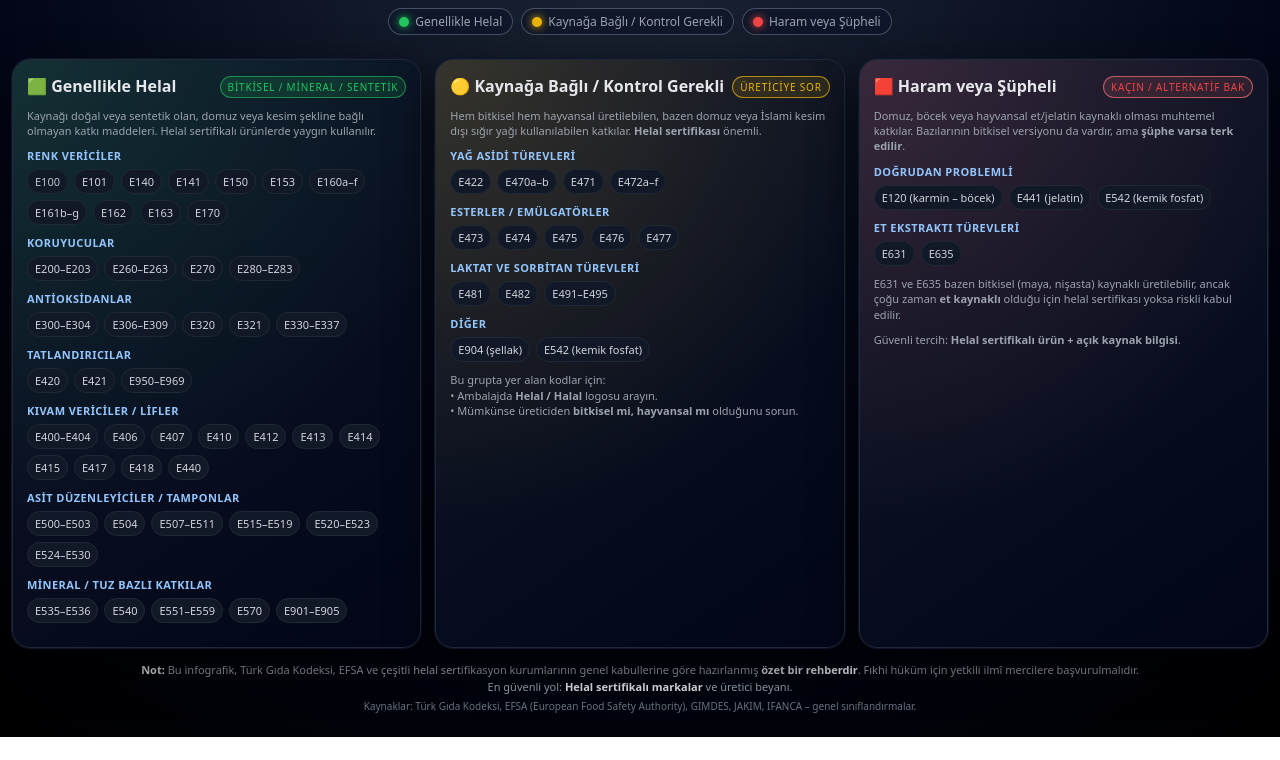
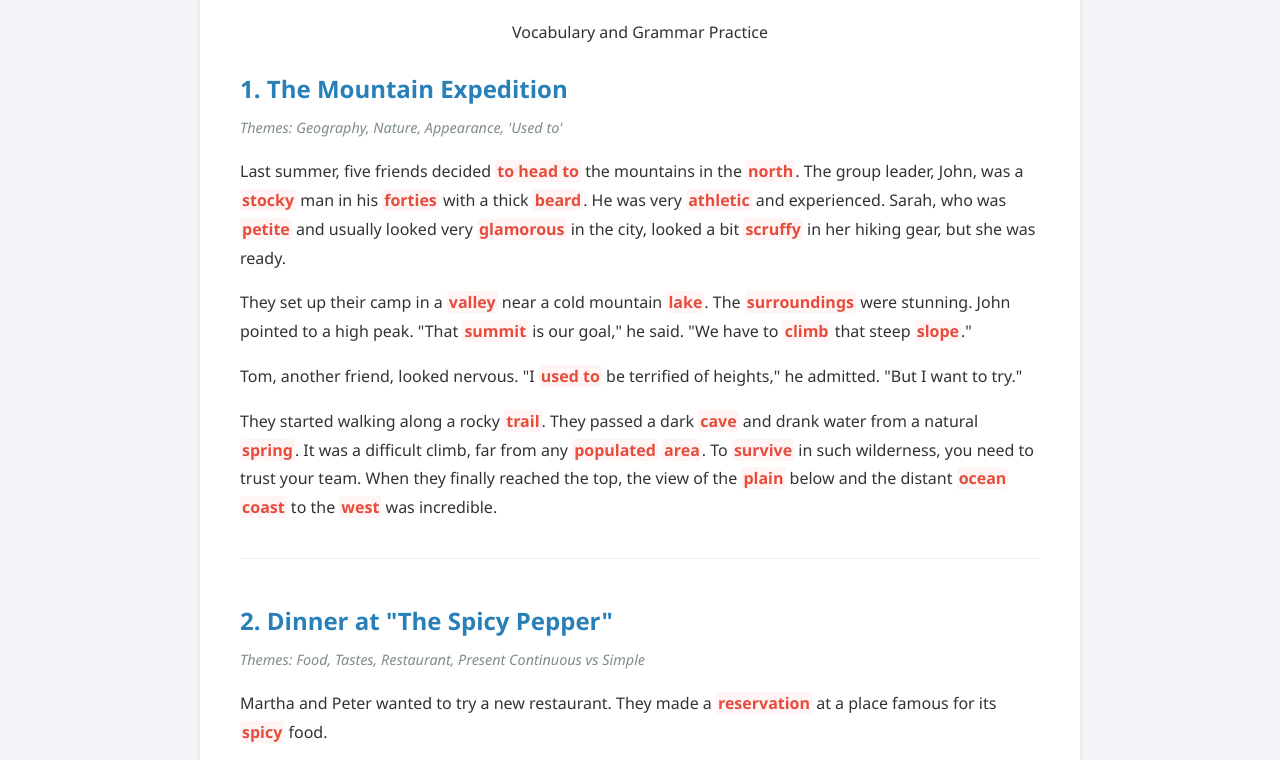
Before and after one commit to ihsanalgul/halal, a plain HTML site: page index.html in a window 1280 px wide. Shown: the part 154-914 px from the top of the page. Before the commit the page ends 891 px from the top, so only its background shows below. Drawn offline with Linux system fonts and the light colour scheme.

Commit message:
Update index.html for exam

```diff
--- a/index.html
+++ b/index.html
@@ -1,510 +1,156 @@
 <!DOCTYPE html>
-<html lang="tr">
+<html lang="en">
 <head>
-  <meta charset="UTF-8" />
-  <title>Helal E-Kodları Kılavuzu</title>
-  <meta name="viewport" content="width=device-width, initial-scale=1" />
-  <meta name="description" content="Helal, şüpheli ve haram E-kodları için hızlı infografik kılavuz." />
+    <meta charset="UTF-8">
+    <meta name="viewport" content="width=device-width, initial-scale=1.0">
+    <title>My English Learning Stories</title>
     <style>
-    :root {
-      --bg: #0f172a;
-      --card-bg: #020617;
-      --card-border: #1e293b;
-      --accent: #22c55e;
-      --accent-soft: rgba(34, 197, 94, 0.15);
-      --accent-warn: #eab308;
-      --accent-haram: #ef4444;
-      --text-main: #e5e7eb;
-      --text-muted: #9ca3af;
-      --pill-bg: #111827;
-      --pill-border: #1f2933;
+        body {
+            font-family: 'Segoe UI', Tahoma, Geneva, Verdana, sans-serif;
+            line-height: 1.8;
+            color: #333;
+            background-color: #f4f4f9;
+            margin: 0;
+            padding: 20px;
         }
-
-    * {
-      box-sizing: border-box;
-      margin: 0;
-      padding: 0;
+        .container {
+            max-width: 800px;
+            margin: 0 auto;
+            background: #fff;
+            padding: 40px;
+            border-radius: 10px;
+            box-shadow: 0 4px 6px rgba(0,0,0,0.1);
         }
-
-    body {
-      font-family: system-ui, -apple-system, BlinkMacSystemFont, "Segoe UI", sans-serif;
-      background: radial-gradient(circle at top, #1f2937 0, #020617 60%, #000 100%);
-      color: var(--text-main);
-      min-height: 100vh;
-      display: flex;
-      justify-content: center;
-      padding: 24px 12px;
+        h1 {
+            text-align: center;
+            color: #2c3e50;
+            border-bottom: 2px solid #3498db;
+            padding-bottom: 10px;
         }
-
-    .page {
-      width: 100%;
-      max-width: none;
+        .story-card {
+            margin-bottom: 40px;
+            border-bottom: 1px solid #eee;
+            padding-bottom: 20px;
         }
-
-    .header {
+        .story-title {
+            color: #2980b9;
+            margin-bottom: 5px;
+        }
+        .themes {
+            font-size: 0.9em;
+            color: #7f8c8d;
+            font-style: italic;
+            margin-bottom: 15px;
+            display: block;
+        }
+        strong {
+            color: #e74c3c; /* Vurgulanan kelimeler kırmızımsı olur */
+            background-color: #fff5f5;
+            padding: 0 2px;
+            border-radius: 3px;
+        }
+        footer {
             text-align: center;
-      margin-bottom: 24px;
-    }
-
-    .badge {
-      display: inline-flex;
-      align-items: center;
-      gap: 8px;
-      padding: 4px 10px;
-      border-radius: 999px;
-      background: rgba(15, 118, 110, 0.2);
-      border: 1px solid rgba(34, 211, 238, 0.5);
-      font-size: 12px;
-      color: var(--text-muted);
-      margin-bottom: 8px;
-    }
-
-    .badge-dot {
-      width: 8px;
-      height: 8px;
-      border-radius: 999px;
-      background: #22d3ee;
-      box-shadow: 0 0 12px #22d3ee;
-    }
-
-    h1 {
-      font-size: clamp(24px, 4vw, 32px);
-      font-weight: 700;
-      margin-bottom: 6px;
-    }
-
-    .subtitle {
-      font-size: 14px;
-      color: var(--text-muted);
-      max-width: 620px;
-      margin: 0 auto 16px auto;
-    }
-
-    .legend {
-      display: flex;
-      justify-content: center;
-      flex-wrap: wrap;
-      gap: 8px;
-      font-size: 12px;
-      margin-bottom: 16px;
-    }
-
-    .legend-item {
-      display: inline-flex;
-      align-items: center;
-      gap: 6px;
-      padding: 4px 10px;
-      border-radius: 999px;
-      background: rgba(15, 23, 42, 0.9);
-      border: 1px solid rgba(148, 163, 184, 0.4);
-      color: var(--text-muted);
-    }
-
-    .legend-dot {
-      width: 10px;
-      height: 10px;
-      border-radius: 999px;
-    }
-
-    .legend-dot.helal {
-      background: var(--accent);
-      box-shadow: 0 0 8px var(--accent);
-    }
-
-    .legend-dot.warn {
-      background: var(--accent-warn);
-      box-shadow: 0 0 8px var(--accent-warn);
-    }
-
-    .legend-dot.haram {
-      background: var(--accent-haram);
-      box-shadow: 0 0 8px var(--accent-haram);
-    }
-
-    .grid {
-      display: grid;
-      grid-template-columns: repeat(3, minmax(0, 1fr));
-      gap: 14px;
-      margin-bottom: 14px;
-    }
-
-    @media (max-width: 900px) {
-      .grid {
-        grid-template-columns: 1fr;
-      }
-    }
-
-    .card {
-      border-radius: 18px;
-      background: linear-gradient(145deg, rgba(15,23,42,0.98), rgba(2,6,23,1));
-      border: 1px solid var(--card-border);
-      padding: 14px;
-      box-shadow:
-        0 0 0 1px rgba(15,23,42,0.9),
-        0 18px 45px rgba(0,0,0,0.7);
-      position: relative;
-      overflow: hidden;
-    }
-
-    .card::before {
-      content: "";
-      position: absolute;
-      inset: 0;
-      background: radial-gradient(circle at top left, rgba(34,197,94,0.2), transparent 65%);
-      opacity: 0.7;
-      pointer-events: none;
-      mix-blend-mode: screen;
-    }
-
-    .card.warn::before {
-      background: radial-gradient(circle at top left, rgba(234,179,8,0.25), transparent 65%);
-    }
-
-    .card.haram::before {
-      background: radial-gradient(circle at top left, rgba(248,113,113,0.25), transparent 65%);
-    }
-
-    .card-header {
-      position: relative;
-      display: flex;
-      align-items: center;
-      justify-content: space-between;
-      margin-bottom: 8px;
-    }
-
-    .card-title {
-      font-size: 16px;
-      font-weight: 700;
-      display: flex;
-      align-items: center;
-      gap: 8px;
-      line-height: 1.6;
-    }
-
-    .card-chip {
-      font-size: 10px;
-      text-transform: uppercase;
-      letter-spacing: 0.08em;
-      padding: 3px 7px;
-      border-radius: 999px;
-      background: var(--accent-soft);
-      color: var(--accent);
-      border: 1px solid rgba(34,197,94,0.6);
-    }
-
-    .card-chip.warn {
-      background: rgba(234,179,8,0.12);
-      color: var(--accent-warn);
-      border-color: rgba(234,179,8,0.7);
-    }
-
-    .card-chip.haram {
-      background: rgba(248,113,113,0.12);
-      color: var(--accent-haram);
-      border-color: rgba(248,113,113,0.7);
-    }
-
-    .card-desc {
-      position: relative;
-      font-size: 11px;
-      color: var(--text-muted);
-      margin-bottom: 10px;
-      line-height: 1.4;
-    }
-
-    .group {
-      position: relative;
-      margin-bottom: 10px;
-    }
-
-    .group-label {
-      font-size: 11px;
-      font-weight: 600;
-      letter-spacing: 0.04em;
-      text-transform: uppercase;
-      color: #93c5fd;
-      margin-bottom: 6px;
-    }
-
-    .pill-row {
-      display: flex;
-      flex-wrap: wrap;
-      gap: 6px;
-    }
-
-    .pill {
-      font-size: 11px;
-      padding: 4px 7px;
-      border-radius: 999px;
-      background: var(--pill-bg);
-      border: 1px solid var(--pill-border);
-      color: #d1d5db;
-      white-space: nowrap;
-    }
-
-    .pill-range {
-      opacity: 0.9;
-    }
-
-    .footer {
-      font-size: 11px;
-      color: var(--text-muted);
-      text-align: center;
-      margin-top: 8px;
-      line-height: 1.5;
-    }
-
-    .footer strong {
-      color: #e5e7eb;
-    }
-
-    .source {
-      font-size: 10px;
-      text-align: center;
-      color: #6b7280;
-      margin-top: 4px;
+            margin-top: 50px;
+            font-size: 0.8em;
+            color: #777;
         }
     </style>
 </head>
 <body>
-  <main class="page">
-    <header class="header">
-      <div class="badge">
-        <span class="badge-dot"></span>
-        <span>Helal E-Kodları – Hızlı Referans</span>
-      </div>
-      <h1>Helal E-Kodları İnfoGrafiği</h1>
-      <p class="subtitle">
-        Aşağıdaki liste, gıda katkı maddelerini genel helallik durumuna göre <strong>özetler</strong>.
-        Kesin hüküm için her zaman <strong>helal sertifikası</strong> ve üretici bilgisi esas alınmalıdır.
+
+<div class="container">
+    <h1>📚 English Study Stories</h1>
+    <p style="text-align: center;">Vocabulary and Grammar Practice</p>
+
+    <div class="story-card">
+        <h2 class="story-title">1. The Mountain Expedition</h2>
+        <span class="themes">Themes: Geography, Nature, Appearance, 'Used to'</span>
+        <p>
+            Last summer, five friends decided <strong>to head to</strong> the mountains in the <strong>north</strong>. The group leader, John, was a <strong>stocky</strong> man in his <strong>forties</strong> with a thick <strong>beard</strong>. He was very <strong>athletic</strong> and experienced. Sarah, who was <strong>petite</strong> and usually looked very <strong>glamorous</strong> in the city, looked a bit <strong>scruffy</strong> in her hiking gear, but she was ready.
         </p>
-      <div class="legend">
-        <div class="legend-item">
-          <span class="legend-dot helal"></span> Genellikle Helal
-        </div>
-        <div class="legend-item">
-          <span class="legend-dot warn"></span> Kaynağa Bağlı / Kontrol Gerekli
-        </div>
-        <div class="legend-item">
-          <span class="legend-dot haram"></span> Haram veya Şüpheli
-        </div>
-      </div>
-    </header>
-
-    <section class="grid">
-      <!-- GENELLİKLE HELAL -->
-      <article class="card">
-        <div class="card-header">
-          <div class="card-title">
-            🟩 Genellikle Helal
-          </div>
-          <span class="card-chip">Bitkisel / Mineral / Sentetik</span>
-        </div>
-        <p class="card-desc">
-          Kaynağı doğal veya sentetik olan, domuz veya kesim şekline bağlı olmayan katkı maddeleri.
-          Helal sertifikalı ürünlerde yaygın kullanılır.
+        <p>
+            They set up their camp in a <strong>valley</strong> near a cold mountain <strong>lake</strong>. The <strong>surroundings</strong> were stunning. John pointed to a high peak. "That <strong>summit</strong> is our goal," he said. "We have to <strong>climb</strong> that steep <strong>slope</strong>."
         </p>
-
-        <div class="group">
-          <div class="group-label">Renk vericiler</div>
-          <div class="pill-row">
-            <span class="pill pill-range">E100</span>
-            <span class="pill">E101</span>
-            <span class="pill">E140</span>
-            <span class="pill">E141</span>
-            <span class="pill">E150</span>
-            <span class="pill">E153</span>
-            <span class="pill">E160a–f</span>
-            <span class="pill">E161b–g</span>
-            <span class="pill">E162</span>
-            <span class="pill">E163</span>
-            <span class="pill">E170</span>
-          </div>
+        <p>
+            Tom, another friend, looked nervous. "I <strong>used to</strong> be terrified of heights," he admitted. "But I want to try."
+        </p>
+        <p>
+            They started walking along a rocky <strong>trail</strong>. They passed a dark <strong>cave</strong> and drank water from a natural <strong>spring</strong>. It was a difficult climb, far from any <strong>populated</strong> <strong>area</strong>. To <strong>survive</strong> in such wilderness, you need to trust your team. When they finally reached the top, the view of the <strong>plain</strong> below and the distant <strong>ocean</strong> <strong>coast</strong> to the <strong>west</strong> was incredible.
+        </p>
     </div>
 
-        <div class="group">
-          <div class="group-label">Koruyucular</div>
-          <div class="pill-row">
-            <span class="pill">E200–E203</span>
-            <span class="pill">E260–E263</span>
-            <span class="pill">E270</span>
-            <span class="pill">E280–E283</span>
-          </div>
+    <div class="story-card">
+        <h2 class="story-title">2. Dinner at "The Spicy Pepper"</h2>
+        <span class="themes">Themes: Food, Tastes, Restaurant, Present Continuous vs Simple</span>
+        <p>
+            Martha and Peter wanted to try a new restaurant. They made a <strong>reservation</strong> at a place famous for its <strong>spicy</strong> food.
+        </p>
+        <p>
+            "Do we <strong>have a table</strong>?" Peter asked the waiter.
+            <br>"Yes, right this way," the waiter said, placing a cloth <strong>napkin</strong> on their laps. "Tonight, the chef's appetizer is <strong>on the house</strong>. It's a real <strong>treat</strong>."
+        </p>
+        <p>
+            He brought a plate of <strong>crunchy</strong> fried vegetables. "Martha is <strong>tasting</strong> the appetizer right now," Peter thought. "She looks happy."
+            <br>"Mmm, this <strong>tastes</strong> delicious," Martha said. "I love the <strong>flavor</strong> of the fresh <strong>ingredients</strong>."
+        </p>
+        <p>
+            For the main course, Martha, who is a <strong>vegetarian</strong>, ordered a <strong>savory</strong> stew packed with <strong>cabbage</strong>, <strong>bell peppers</strong>, and beans. Peter, who was very hungry, was ready <strong>to devour</strong> the <strong>daily special</strong>: a large steak.
+        </p>
+        <p>
+            The chef is known <strong>to whip up</strong> amazing sauces. "Be careful, the sauce is hot!" the waiter warned. It was a fantastic meal. They were so <strong>full up</strong> that they couldn't eat dessert, not even a small <strong>pastry</strong>. They paid the bill and left a generous <strong>tip</strong>.
+        </p>
     </div>
 
-        <div class="group">
-          <div class="group-label">Antioksidanlar</div>
-          <div class="pill-row">
-            <span class="pill">E300–E304</span>
-            <span class="pill">E306–E309</span>
-            <span class="pill">E320</span>
-            <span class="pill">E321</span>
-            <span class="pill">E330–E337</span>
-          </div>
+    <div class="story-card">
+        <h2 class="story-title">3. Generations</h2>
+        <span class="themes">Themes: Aging, Appearance, Personality, 'Used to'</span>
+        <p>
+            Arthur is a <strong>pensioner</strong> (or <strong>senior citizen</strong>) living in a quiet suburb. He is now an <strong>elderly</strong> man in his late <strong>80s</strong>. When he looks in the mirror, he remembers what he looked like <strong>before</strong>.
+        </p>
+        <p>
+            He <strong>used to</strong> have a head <strong>full</strong> of dark hair and <strong>broad</strong> shoulders. But years ago, he started <strong>to go grey</strong>, and then started <strong>to lose his hair</strong>. Now, he is quite thin and looks <strong>frail</strong>. Sometimes he feels tired and gets a bit <strong>grumpy</strong> about small things, but deep down, he is very <strong>sweet</strong>.
+        </p>
+        <p>
+            His granddaughter, Lily, visits him often. She is a <strong>twenty-something</strong> university student. She is very <strong>fashionable</strong>, wears her hair in <strong>bangs</strong> (or a <strong>fringe</strong>), and has a small <strong>tattoo</strong> on her arm. She looks very <strong>youthful</strong> and <strong>cute</strong>. Arthur loves that she makes an effort <strong>to keep in touch</strong>. They sit together, and he likes <strong>to remember</strong> stories from when her grandmother was alive, <strong>after</strong> they got married.
+        </p>
     </div>
 
-        <div class="group">
-          <div class="group-label">Tatlandırıcılar</div>
-          <div class="pill-row">
-            <span class="pill">E420</span>
-            <span class="pill">E421</span>
-            <span class="pill">E950–E969</span>
-          </div>
+    <div class="story-card">
+        <h2 class="story-title">4. Office Drama</h2>
+        <span class="themes">Themes: Relationships, Feelings, Conflict</span>
+        <p>
+            Clara is a <strong>smartly-dressed</strong> woman who works in a large company. When a new <strong>colleague</strong>, Dave, joined her team, she immediately <strong>had a crush on</strong> him. He was tall, had a <strong>pointy</strong> nose that she thought was charming, and a great sense of humor.
+        </p>
+        <p>
+            They soon realized they <strong>had a lot in common</strong>. They were both <strong>into</strong> hiking and foreign films. They started <strong>seeing each other</strong> quietly. It felt like a strong <strong>bond</strong> was forming.
+        </p>
+        <p>
+            However, after a few months, Clara heard some colleagues start <strong>to gossip</strong>. Someone said Dave might <strong>cheat on</strong> her with someone from another department. Clara felt incredibly <strong>depressed</strong>. She decided to confront him.
+        </p>
+        <p>
+            They <strong>had a terrible row</strong> in the park. "I can't <strong>trust</strong> you if there are secrets!" she cried. They almost decided <strong>to end</strong> the relationship right there. But they talked for hours. Dave explained it was a misunderstanding. Eventually, they hugged and <strong>made up</strong>. They are still a <strong>couple</strong> and are learning <strong>to get to know</strong> each other better every day.
+        </p>
     </div>
 
-        <div class="group">
-          <div class="group-label">Kıvam vericiler / Lifler</div>
-          <div class="pill-row">
-            <span class="pill">E400–E404</span>
-            <span class="pill">E406</span>
-            <span class="pill">E407</span>
-            <span class="pill">E410</span>
-            <span class="pill">E412</span>
-            <span class="pill">E413</span>
-            <span class="pill">E414</span>
-            <span class="pill">E415</span>
-            <span class="pill">E417</span>
-            <span class="pill">E418</span>
-            <span class="pill">E440</span>
-          </div>
+    <div class="story-card">
+        <h2 class="story-title">5. The City by the Border</h2>
+        <span class="themes">Themes: Geography, Possessives, Descriptions</span>
+        <p>
+            The country's <strong>capital</strong> city is located far in the <strong>south</strong>, but the most interesting city is "Rivertown" on the northern <strong>border</strong>. It is a heavily <strong>populated</strong> city built near a massive <strong>rock</strong> formation.
+        </p>
+        <p>
+            The city's main attraction is a dormant volcano that is not expected <strong>to erupt</strong> again. Many people travel there just to see the volcano's massive crater. The <strong>surroundings</strong> are very dry, almost like a <strong>desert</strong>, because it rarely rains.
+        </p>
+        <p>
+            My cousin's fiancée lives there. I don't know her well; she is just an <strong>acquaintance</strong> really, but she seems nice. She is a <strong>middle-aged</strong> woman who always looks very <strong>tanned</strong> because of the sunny climate. She says the best thing about the city is the <strong>people's</strong> spirit and the amazing <strong>sunsets'</strong> colors. It's important to her to live in a place with such unique geography.
+        </p>
     </div>
 
-        <div class="group">
-          <div class="group-label">Asit düzenleyiciler / Tamponlar</div>
-          <div class="pill-row">
-            <span class="pill">E500–E503</span>
-            <span class="pill">E504</span>
-            <span class="pill">E507–E511</span>
-            <span class="pill">E515–E519</span>
-            <span class="pill">E520–E523</span>
-            <span class="pill">E524–E530</span>
-          </div>
+    <footer>
+        <p>Study hard! 💪</p>
+    </footer>
 </div>
 
-        <div class="group">
-          <div class="group-label">Mineral / Tuz bazlı katkılar</div>
-          <div class="pill-row">
-            <span class="pill">E535–E536</span>
-            <span class="pill">E540</span>
-            <span class="pill">E551–E559</span>
-            <span class="pill">E570</span>
-            <span class="pill">E901–E905</span>
-          </div>
-        </div>
-      </article>
-
-      <!-- KAYNAĞA BAĞLI -->
-      <article class="card warn">
-        <div class="card-header">
-          <div class="card-title">
-            🟡 Kaynağa Bağlı / Kontrol Gerekli
-          </div>
-          <span class="card-chip warn">Üreticiye sor</span>
-        </div>
-        <p class="card-desc">
-          Hem bitkisel hem hayvansal üretilebilen, bazen domuz veya İslami kesim dışı sığır yağı
-          kullanılabilen katkılar. <strong>Helal sertifikası</strong> önemli.
-        </p>
-
-        <div class="group">
-          <div class="group-label">Yağ asidi türevleri</div>
-          <div class="pill-row">
-            <span class="pill">E422</span>
-            <span class="pill">E470a–b</span>
-            <span class="pill">E471</span>
-            <span class="pill">E472a–f</span>
-          </div>
-        </div>
-
-        <div class="group">
-          <div class="group-label">Esterler / Emülgatörler</div>
-          <div class="pill-row">
-            <span class="pill">E473</span>
-            <span class="pill">E474</span>
-            <span class="pill">E475</span>
-            <span class="pill">E476</span>
-            <span class="pill">E477</span>
-          </div>
-        </div>
-
-        <div class="group">
-          <div class="group-label">Laktat ve sorbitan türevleri</div>
-          <div class="pill-row">
-            <span class="pill">E481</span>
-            <span class="pill">E482</span>
-            <span class="pill">E491–E495</span>
-          </div>
-        </div>
-
-        <div class="group">
-          <div class="group-label">Diğer</div>
-          <div class="pill-row">
-            <span class="pill">E904 (şellak)</span>
-            <span class="pill">E542 (kemik fosfat)</span>
-          </div>
-        </div>
-
-        <p class="card-desc">
-          Bu grupta yer alan kodlar için:
-          <br />• Ambalajda <strong>Helal / Halal</strong> logosu arayın.
-          <br />• Mümkünse üreticiden <strong>bitkisel mi, hayvansal mı</strong> olduğunu sorun.
-        </p>
-      </article>
-
-      <!-- HARAM / ŞÜPHELİ -->
-      <article class="card haram">
-        <div class="card-header">
-          <div class="card-title">
-            🟥 Haram veya Şüpheli
-          </div>
-          <span class="card-chip haram">Kaçın / Alternatif bak</span>
-        </div>
-        <p class="card-desc">
-          Domuz, böcek veya hayvansal et/jelatin kaynaklı olması muhtemel katkılar. Bazılarının
-          bitkisel versiyonu da vardır, ama <strong>şüphe varsa terk edilir</strong>.
-        </p>
-
-        <div class="group">
-          <div class="group-label">Doğrudan problemli</div>
-          <div class="pill-row">
-            <span class="pill">E120 (karmin – böcek)</span>
-            <span class="pill">E441 (jelatin)</span>
-            <span class="pill">E542 (kemik fosfat)</span>
-          </div>
-        </div>
-
-        <div class="group">
-          <div class="group-label">Et ekstraktı türevleri</div>
-          <div class="pill-row">
-            <span class="pill">E631</span>
-            <span class="pill">E635</span>
-          </div>
-        </div>
-
-        <p class="card-desc">
-          E631 ve E635 bazen bitkisel (maya, nişasta) kaynaklı üretilebilir, ancak çoğu zaman
-          <strong>et kaynaklı</strong> olduğu için helal sertifikası yoksa riskli kabul edilir.
-        </p>
-
-        <p class="card-desc">
-          Güvenli tercih: <strong>Helal sertifikalı ürün + açık kaynak bilgisi</strong>.
-        </p>
-      </article>
-    </section>
-
-    <footer class="footer">
-      <p>
-        <strong>Not:</strong> Bu infografik, Türk Gıda Kodeksi, EFSA ve çeşitli helal sertifikasyon kurumlarının
-        genel kabullerine göre hazırlanmış <strong>özet bir rehberdir</strong>.
-        Fıkhi hüküm için yetkili ilmî mercilere başvurulmalıdır.
-      </p>
-      <p>
-        En güvenli yol: <strong>Helal sertifikalı markalar</strong> ve üretici beyanı.
-      </p>
-    </footer>
-    <div class="source">
-      Kaynaklar: Türk Gıda Kodeksi, EFSA (European Food Safety Authority), GIMDES, JAKIM, IFANCA – genel sınıflandırmalar.
-    </div>
-  </main>
 </body>
 </html>
```
Lines whose indentation alone changed are shown as unchanged.
